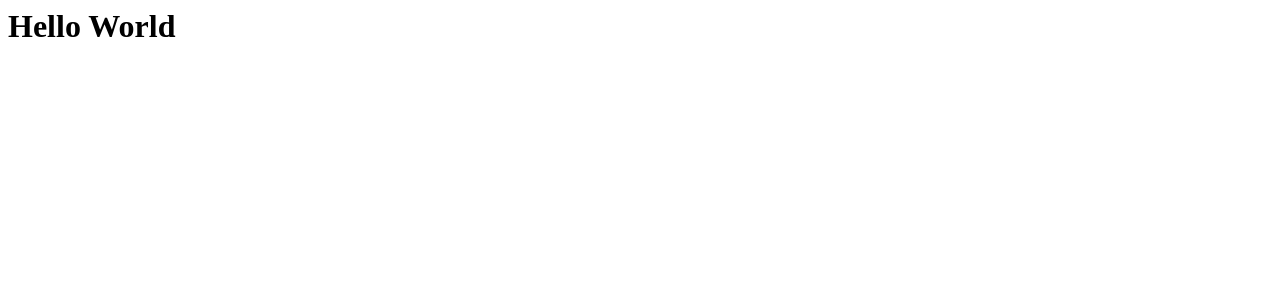
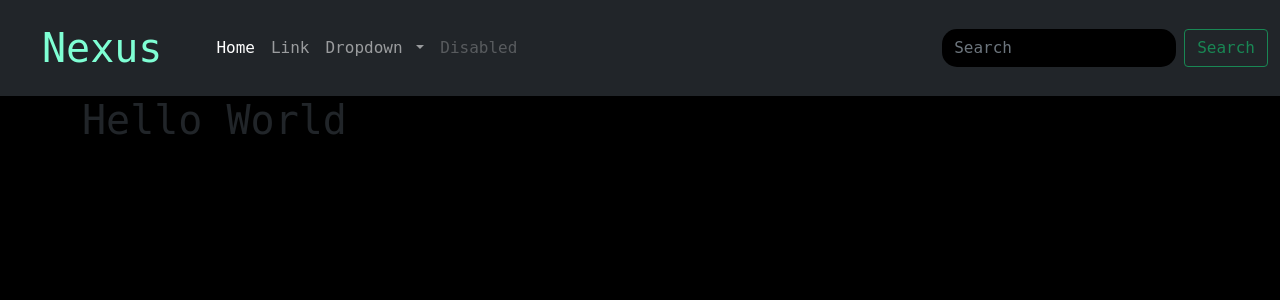
Before and after one commit to DarkmodeAddict/Nexus, a Django app: page / in a window 1280 px wide. Shown: the top 300 px of the page. Run offline with Django 5.2, Linux system fonts and the light colour scheme.

Commit message:
Templates and CSS V0.1

```diff
--- /dev/null
+++ b/nexus/static/style.css
@@ -0,0 +1,26 @@
+@charset "UTF-8";
+
+.absolute {
+    font-family: monospace;
+}
+
+.bg-darker {
+    background: #222222;
+}
+
+.bg-black {
+    background: black;
+}
+
+.logo {
+    color: aquamarine !important;
+    font-family: monospace;
+    font-size: 40px;
+    padding: 10px 30px;
+}
+
+.search-bar {
+    background: black;
+    border: none;
+    border-radius: 15px;
+}
--- /dev/null
+++ b/nexus/templates/base.html
@@ -0,0 +1,26 @@
+<!doctype html>
+<html lang="en">
+  <head>
+    <meta charset="utf-8">
+    <meta name="viewport" content="width=device-width, initial-scale=1">
+    <link href="https://cdn.jsdelivr.net/npm/bootstrap@5.0.2/dist/css/bootstrap.min.css" rel="stylesheet" integrity="sha384-EVSTQN3/azprG1Anm3QDgpJLIm9Nao0Yz1ztcQTwFspd3yD65VohhpuuCOmLASjC" crossorigin="anonymous">
+    {% load static %}
+    <link rel="stylesheet" href="{% static "style.css" %}">
+    <title>Hello, world!</title>
+  </head>
+  <body class="bg-black absolute">
+    {% include "navbar.html" %}
+    <div class="container">
+      {% block content %}
+      {% endblock %}
+    </div>
+
+    <script src="https://cdn.jsdelivr.net/npm/bootstrap@5.0.2/dist/js/bootstrap.bundle.min.js" integrity="sha384-MrcW6ZMFYlzcLA8Nl+NtUVF0sA7MsXsP1UyJoMp4YLEuNSfAP+JcXn/tWtIaxVXM" crossorigin="anonymous"></script>
+
+    <!-- Option 2: Separate Popper and Bootstrap JS -->
+    <!--
+    <script src="https://cdn.jsdelivr.net/npm/@popperjs/core@2.9.2/dist/umd/popper.min.js" integrity="sha384-IQsoLXl5PILFhosVNubq5LC7Qb9DXgDA9i+tQ8Zj3iwWAwPtgFTxbJ8NT4GN1R8p" crossorigin="anonymous"></script>
+    <script src="https://cdn.jsdelivr.net/npm/bootstrap@5.0.2/dist/js/bootstrap.min.js" integrity="sha384-cVKIPhGWiC2Al4u+LWgxfKTRIcfu0JTxR+EQDz/bgldoEyl4H0zUF0QKbrJ0EcQF" crossorigin="anonymous"></script>
+    -->
+  </body>
+</html>
--- a/nexus/templates/home.html
+++ b/nexus/templates/home.html
@@ -1 +1,5 @@
-<h1> Hello World </h1>
+{% extends 'base.html' %}
+
+{% block content %}
+  <h1> Hello World </h1>
+{% endblock %}
--- /dev/null
+++ b/nexus/templates/navbar.html
@@ -0,0 +1,36 @@
+<nav class="navbar navbar-expand-lg navbar-dark bg-dark">
+  <div class="container-fluid">
+    <a class="navbar-brand logo" href="{% url "home" %}"> Nexus </a>
+    <button class="navbar-toggler" type="button" data-bs-toggle="collapse" data-bs-target="#navbarSupportedContent" aria-controls="navbarSupportedContent" aria-expanded="false" aria-label="Toggle navigation">
+      <span class="navbar-toggler-icon"></span>
+    </button>
+    <div class="collapse navbar-collapse" id="navbarSupportedContent">
+      <ul class="navbar-nav me-auto mb-2 mb-lg-0">
+        <li class="nav-item">
+          <a class="nav-link active" aria-current="page" href="#">Home</a>
+        </li>
+        <li class="nav-item">
+          <a class="nav-link" href="#">Link</a>
+        </li>
+        <li class="nav-item dropdown">
+          <a class="nav-link dropdown-toggle" href="#" id="navbarDropdown" role="button" data-bs-toggle="dropdown" aria-expanded="false">
+            Dropdown
+          </a>
+          <ul class="dropdown-menu" aria-labelledby="navbarDropdown">
+            <li><a class="dropdown-item" href="#">Action</a></li>
+            <li><a class="dropdown-item" href="#">Another action</a></li>
+            <li><hr class="dropdown-divider"></li>
+            <li><a class="dropdown-item" href="#">Something else here</a></li>
+          </ul>
+        </li>
+        <li class="nav-item">
+          <a class="nav-link disabled" href="#" tabindex="-1" aria-disabled="true">Disabled</a>
+        </li>
+      </ul>
+      <form class="d-flex">
+        <input class="form-control me-2 search-bar" type="search" placeholder="Search" aria-label="Search">
+        <button class="btn btn-outline-success" type="submit">Search</button>
+      </form>
+    </div>
+  </div>
+</nav>
--- a/project/settings.py
+++ b/project/settings.py
@@ -117,6 +117,7 @@ USE_TZ = True
 # https://docs.djangoproject.com/en/5.1/howto/static-files/
 
 STATIC_URL = 'static/'
+STATICFILES_DIRS = ['static/']
 
 # Default primary key field type
 # https://docs.djangoproject.com/en/5.1/ref/settings/#default-auto-field
```
Also changed, not shown: Logs.md (+5 -0 lines), 1 other file.
